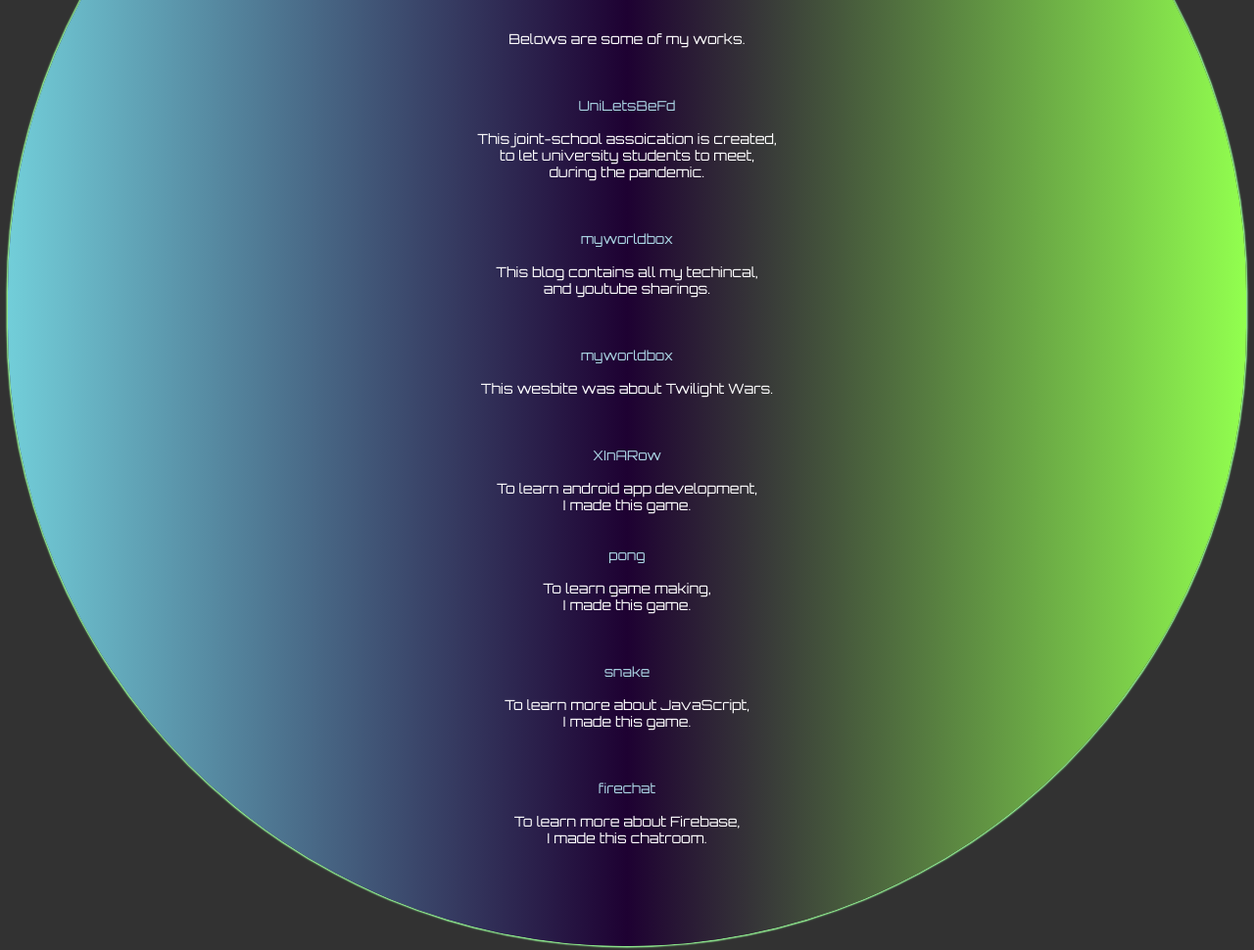
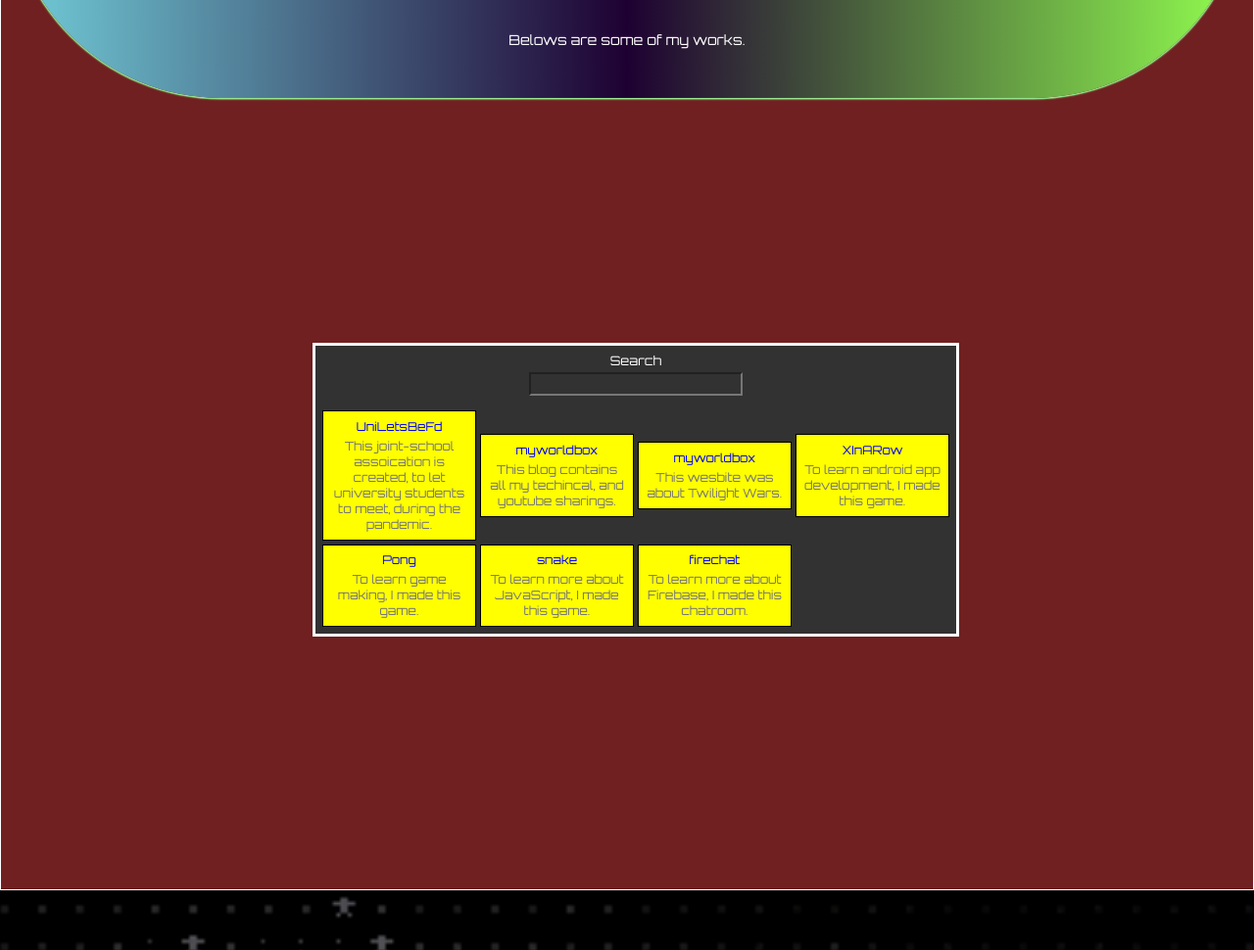
Before and after one commit to myworldbox/myworldbox, a plain HTML site: page index.html in a window 1280 px wide. Shown: the part 3154-4124 px from the top of the page at 98% size. Drawn offline with nearby package versions, Linux system fonts and the light colour scheme.

Commit message:
no message

```diff
--- a/index.html
+++ b/index.html
@@ -12,6 +12,7 @@
 gtag("config", "UA-134209702-3");
 </script>
 <script src="https://ajax.googleapis.com/ajax/libs/jquery/3.4.1/jquery.min.js"></script>
+<script src="index.js" defer></script>
 <meta charset="UTF-8">
 <meta name="viewport" content="width=device-width, initial-scale=1.0">
 <meta http-equiv="X-UA-Compatible" content="ie=edge">
@@ -84,7 +85,7 @@
 <div class="banner" id="image_2"></div>
 <p class="titles" id="Works">Works</p>
 
-<div class="animation_2"">
+<div class="bg-1">
 <p class=" contents">...
 
 
@@ -100,47 +101,21 @@
 
 
 
-<a href="http://uniletsbefd.github.io/" target="_blank">UniLetsBeFd</a>
-This joint-school assoication is created,
-to let university students to meet,
-during the pandemic.
-
-
-
-<a href="https://myworldbox.wordpress.com/" target="_blank">myworldbox</a>
-This blog contains all my techincal,
-and youtube sharings.
-
-
-
-<a href="https://myworldbox.weebly.com/" target="_blank">myworldbox</a>
-This wesbite was about Twilight Wars.
-
-
-
-<a href="https://play.google.com/store/apps/details?id=com.myworldbox.XInARow" target="_blank">XInARow</a>
-To learn android app development,
-I made this game.
-
-
-<a href="https://myworldbox.github.io/pong/" target="_blank">pong</a>
-To learn game making,
-I made this game.
-
-
-
-<a href="https://myworldbox.github.io/snake/" target="_blank">snake</a>
-To learn more about JavaScript,
-I made this game.
-
-
-
-<a href="https://myworldbox.github.io/firechat/" target="_blank">firechat</a>
-To learn more about Firebase,
-I made this chatroom.
-
-
-
+<div class="sort-main">
+<div class="sort-func animation_2">
+    <div class="search-wrapper">
+      <label for="search">Search</label>
+      <input type="search" id="search" data-search>
+    </div>
+    <div class="user-cards" data-user-cards-container></div>
+    <template data-user-template>
+      <div class="card">
+        <div class="header" data-header></div>
+        <div class="body" data-body></div>
+      </div>
+    </template>
+</div>
+</div>
 
 
 
@@ -256,6 +231,7 @@
 </div>
 
 <script type="text/typescript" src="index.ts"></script>
+<script type="text/typescript" src="index.js"></script>
 <script type="text/javascript" src="../js/typescript.min.js"></script>
 <script type="text/javascript" src="../js/typescript.compile.min.js"></script>
 
--- /dev/null
+++ b/index.js
@@ -0,0 +1,33 @@
+const userCardTemplate = document.querySelector("[data-user-template]")
+const userCardContainer = document.querySelector("[data-user-cards-container]")
+const searchInput = document.querySelector("[data-search]")
+
+let users = []
+
+searchInput.addEventListener("input", e => {
+  const value = e.target.value.toLowerCase()
+  users.forEach(user => {
+    const isVisible =
+      user.name.toLowerCase().includes(value) ||
+      user.email.toLowerCase().includes(value)
+    user.element.classList.toggle("hide", !isVisible)
+  })
+})
+
+fetch("index.json")
+  .then(res => res.json())
+  .then(data => {
+    users = data.map(user => {
+      const card = userCardTemplate.content.cloneNode(true).children[0]
+      const header = card.querySelector("[data-header]")
+      const body = card.querySelector("[data-body]")
+
+
+      let html = "<a href='" + user.link + "'>" + user.name + "</a>"
+      header.innerHTML += html
+
+      body.textContent = user.email
+      userCardContainer.append(card)
+      return { name: user.name, email: user.email, element: card }
+    })
+  })
--- /dev/null
+++ b/index.json
@@ -0,0 +1,163 @@
+[
+    {
+      "id": 1,
+      "name": "UniLetsBeFd",
+      "link": "http://uniletsbefd.github.io/",
+      "email": "This joint-school assoication is created,\nto let university students to meet,\nduring the pandemic.",
+      "address": {
+        "street": "Kulas Light",
+        "suite": "Apt. 556",
+        "city": "Gwenborough",
+        "zipcode": "92998-3874",
+        "geo": {
+          "lat": "-37.3159",
+          "lng": "81.1496"
+        }
+      },
+      "phone": "1-770-736-8031 x56442",
+      "website": "hildegard.org",
+      "company": {
+        "name": "Romaguera-Crona",
+        "catchPhrase": "Multi-layered client-server neural-net",
+        "bs": "harness real-time e-markets"
+      }
+    },
+    {
+      "id": 2,
+      "name": "myworldbox",
+      "link": "https://myworldbox.wordpress.com/",
+      "email": "This blog contains all my techincal,\nand youtube sharings.",
+      "address": {
+        "street": "Victor Plains",
+        "suite": "Suite 879",
+        "city": "Wisokyburgh",
+        "zipcode": "90566-7771",
+        "geo": {
+          "lat": "-43.9509",
+          "lng": "-34.4618"
+        }
+      },
+      "phone": "010-692-6593 x09125",
+      "website": "anastasia.net",
+      "company": {
+        "name": "Deckow-Crist",
+        "catchPhrase": "Proactive didactic contingency",
+        "bs": "synergize scalable supply-chains"
+      }
+    },
+    {
+      "id": 3,
+      "name": "myworldbox",
+      "link": "https://myworldbox.weebly.com/",
+      "email": "This wesbite was about Twilight Wars.",
+      "address": {
+        "street": "Douglas Extension",
+        "suite": "Suite 847",
+        "city": "McKenziehaven",
+        "zipcode": "59590-4157",
+        "geo": {
+          "lat": "-68.6102",
+          "lng": "-47.0653"
+        }
+      },
+      "phone": "1-463-123-4447",
+      "website": "ramiro.info",
+      "company": {
+        "name": "Romaguera-Jacobson",
+        "catchPhrase": "Face to face bifurcated interface",
+        "bs": "e-enable strategic applications"
+      }
+    },
+    {
+      "id": 4,
+      "name": "XInARow",
+      "link": "https://play.google.com/store/apps/details?id=com.myworldbox.XInARow",
+      "email": "To learn android app development,\nI made this game.",
+      "address": {
+        "street": "Hoeger Mall",
+        "suite": "Apt. 692",
+        "city": "South Elvis",
+        "zipcode": "53919-4257",
+        "geo": {
+          "lat": "29.4572",
+          "lng": "-164.2990"
+        }
+      },
+      "phone": "493-170-9623 x156",
+      "website": "kale.biz",
+      "company": {
+        "name": "Robel-Corkery",
+        "catchPhrase": "Multi-tiered zero tolerance productivity",
+        "bs": "transition cutting-edge web services"
+      }
+    },
+    {
+      "id": 5,
+      "name": "Pong",
+      "link": "https://myworldbox.github.io/pong/",
+      "email": "To learn game making,\nI made this game.",
+      "address": {
+        "street": "Skiles Walks",
+        "suite": "Suite 351",
+        "city": "Roscoeview",
+        "zipcode": "33263",
+        "geo": {
+          "lat": "-31.8129",
+          "lng": "62.5342"
+        }
+      },
+      "phone": "(254)954-1289",
+      "website": "demarco.info",
+      "company": {
+        "name": "Keebler LLC",
+        "catchPhrase": "User-centric fault-tolerant solution",
+        "bs": "revolutionize end-to-end systems"
+      }
+    },
+    {
+      "id": 6,
+      "name": "snake",
+      "link": "https://myworldbox.github.io/snake/",
+      "email": "To learn more about JavaScript,\nI made this game.",
+      "address": {
+        "street": "Norberto Crossing",
+        "suite": "Apt. 950",
+        "city": "South Christy",
+        "zipcode": "23505-1337",
+        "geo": {
+          "lat": "-71.4197",
+          "lng": "71.7478"
+        }
+      },
+      "phone": "1-477-935-8478 x6430",
+      "website": "ola.org",
+      "company": {
+        "name": "Considine-Lockman",
+        "catchPhrase": "Synchronised bottom-line interface",
+        "bs": "e-enable innovative applications"
+      }
+    },
+    {
+      "id": 7,
+      "name": "firechat",
+      "link": "https://myworldbox.github.io/firechat/",
+      "email": "To learn more about Firebase,\nI made this chatroom.",
+      "address": {
+        "street": "Rex Trail",
+        "suite": "Suite 280",
+        "city": "Howemouth",
+        "zipcode": "58804-1099",
+        "geo": {
+          "lat": "24.8918",
+          "lng": "21.8984"
+        }
+      },
+      "phone": "210.067.6132",
+      "website": "elvis.io",
+      "company": {
+        "name": "Johns Group",
+        "catchPhrase": "Configurable multimedia task-force",
+        "bs": "generate enterprise e-tailers"
+      }
+    }
+  ]
--- a/style.css
+++ b/style.css
@@ -115,6 +115,13 @@
   animation-direction: alternate;
 }
 
+
+.bg-1 {
+  padding: 1vh;
+  background: rgb(112, 32, 32);
+  border: 0.1em solid white;
+}
+
 @keyframes animation_1 {
   0% {
     transform: scale(1);
@@ -150,3 +157,65 @@
     rgba(146, 255, 79, 1) 100%
   );
 }
+
+.search-wrapper {
+  display: flex;
+  flex-direction: column;
+  gap: 0.25rem;
+}
+
+input {
+  font-size: 1rem;
+}
+
+.user-cards {
+  display: grid;
+  grid-template-columns: repeat(auto-fill, minmax(150px, 1fr));
+  gap: 0.25rem;
+  margin-top: 1rem;
+}
+
+.card {
+  border: 1px solid black;
+  background-color: yellow;
+  padding: 0.5rem;
+}
+
+.card > .header {
+  margin-bottom: 0.25rem;
+}
+
+.card > .body {
+  font-size: 0.8rem;
+  color: #777;
+}
+
+.hide {
+  display: none;
+}
+
+.sort-func {
+  border-style: solid;
+  padding: 0.5em;
+  background: white;
+  width: 50vw;
+  word-wrap: break-word;
+}
+
+.card a {
+  color: blue;
+}
+
+.sort-main {
+  color: red;
+  width: 100vw;
+  height: 100vh;
+  display: flex;
+  justify-content: center;
+}
+
+@media screen and (max-width: 600px) {
+  .sort-main {
+  height: 150vh;
+  }
+}
```
